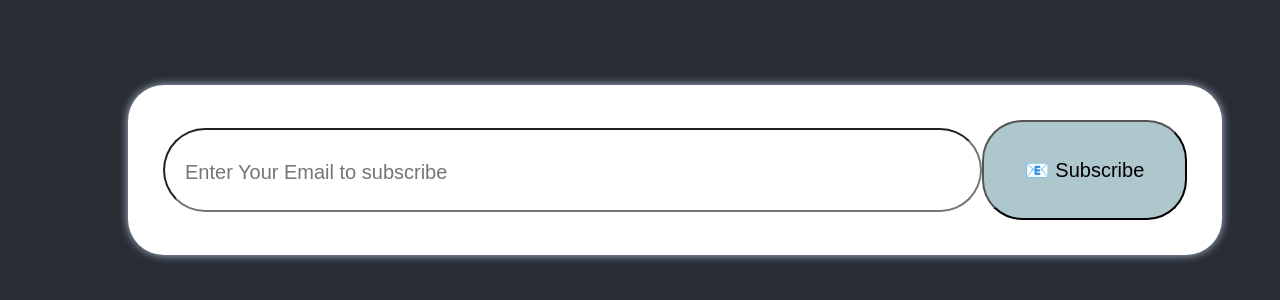
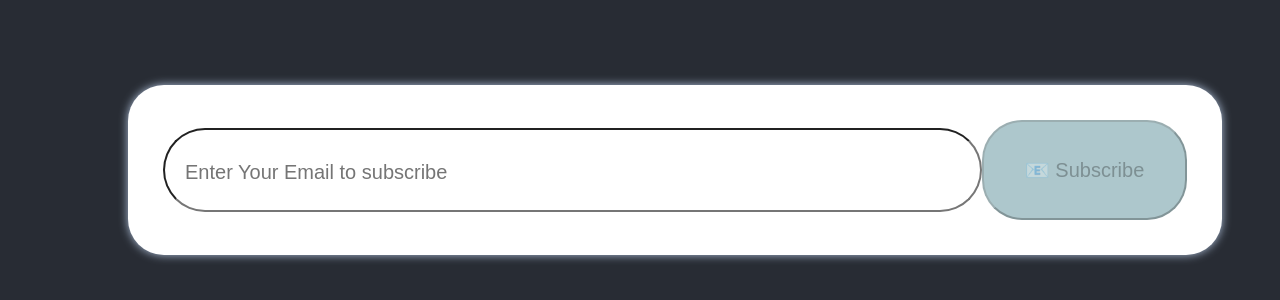
Before and after one commit to jatinbharadwaj/Newsletter-Django-ReactJs, a React (Create React App) app in the folder frontend/: page / in a window 1280 px wide. Shown: the part 230-530 px from the top of the page. Built offline with nearby package versions, Linux system fonts and the light colour scheme.

Commit message:
Disable button when empty

```diff
--- a/frontend/src/Newsletter.js
+++ b/frontend/src/Newsletter.js
@@ -46,7 +46,10 @@
           onChange={(e) => setEmail(e.target.value)}
           value={email}
         ></input>
-        <button type="submit"> 📧 Subscribe</button>
+        <button type="submit" disabled={!email}>
+          {" "}
+          📧 Subscribe
+        </button>
       </form>
       <>{loading ? <div>Loading...</div> : <></>}</>
       <NotificationContainer />
```
Also changed, not shown: 1 other file (tests, documents, lock files or other folders).
